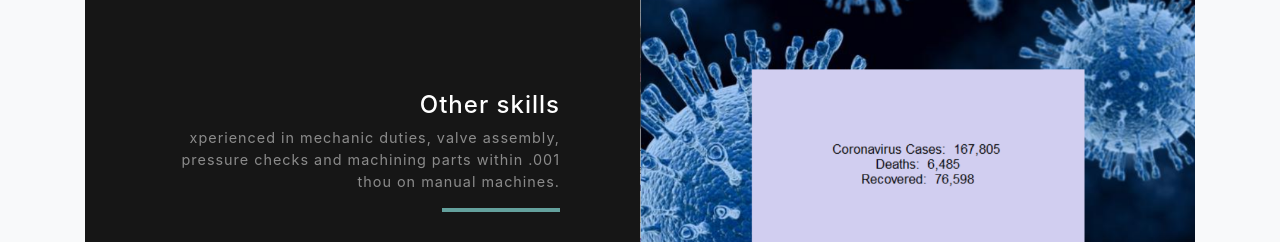
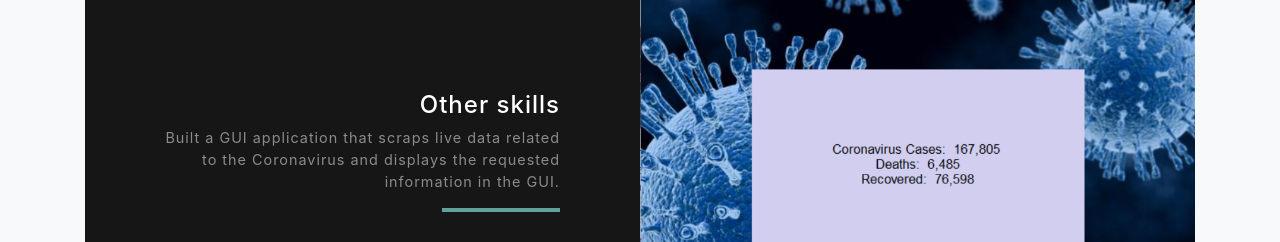
Before and after one commit to bamouser1991/Portfolio, a website with bundled scripts: page index.html in a window 1280 px wide. Shown: the part 3640-3882 px from the top of the page. Built offline with nearby package versions, Linux system fonts and the light colour scheme.

Commit message:
Update index.html

```diff
--- a/index.html
+++ b/index.html
@@ -120,7 +120,7 @@
             <div class="d-flex h-100">
               <div class="project-text w-100 my-auto text-center text-lg-right">
                 <h4 class="text-white">Other skills</h4>
-                <p class="mb-0 text-white-50">xperienced in mechanic duties, valve assembly, pressure checks and machining parts within .001 thou on manual machines. </p>
+                <p class="mb-0 text-white-50">Built a GUI application that scraps live data related to the Coronavirus and displays the requested information in the GUI. </p>
                 <hr class="d-none d-lg-block mb-0 mr-0">
               </div>
             </div>
```
